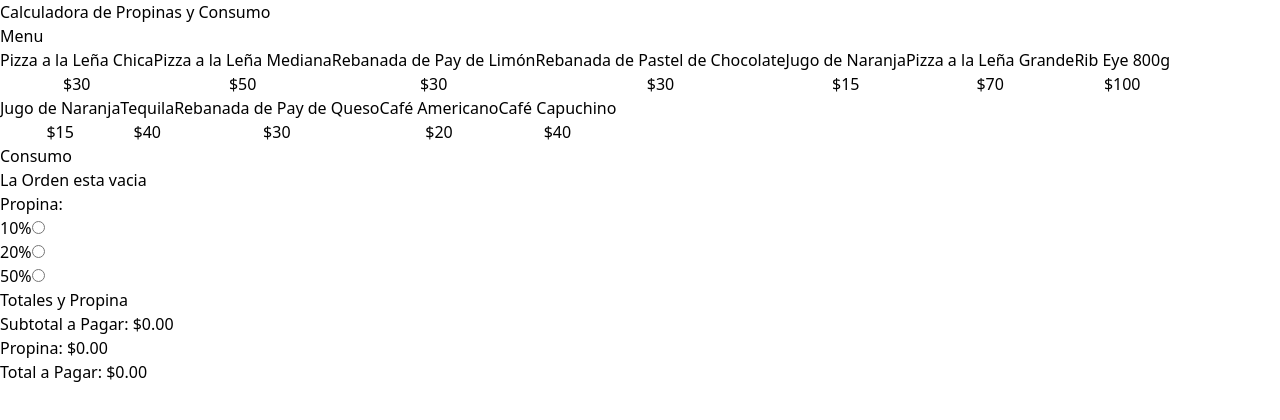
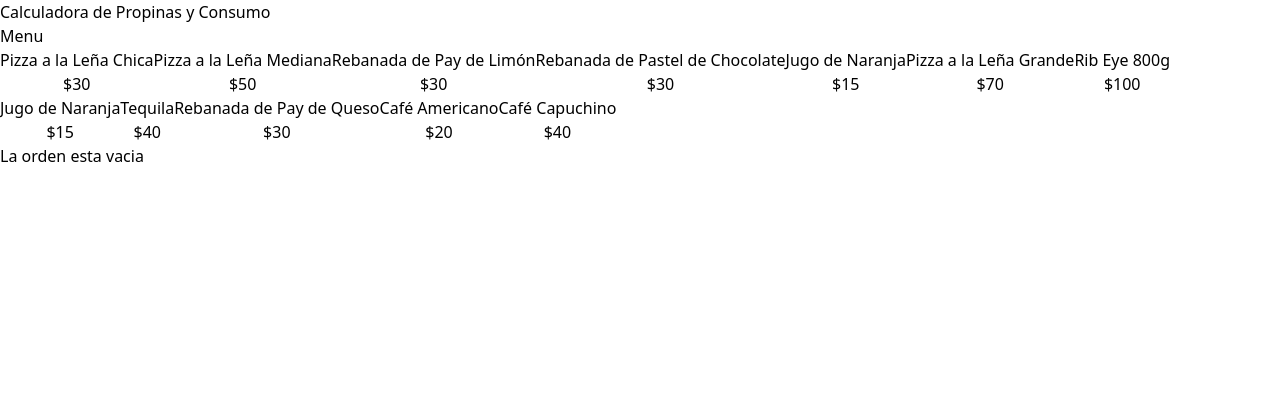
Before and after one commit to devmeps/calculadora_propinasTS, a React (Vite) app: page / in a window 1280 px wide. Shown: the top 420 px of the page. Built offline with nearby package versions, Linux system fonts and the light colour scheme.

Commit message:
boton de guardo de orden y final del proyecto

```diff
--- a/src/App.tsx
+++ b/src/App.tsx
@@ -7,7 +7,7 @@ import useOrder from "./hooks/useOrder"
 
 function App() {
 
-  const {order, addItem, removeItem, tip, setTip } = useOrder()
+  const {order, addItem, removeItem, tip, setTip, placeOrder } = useOrder()
 
   return (
     <>
@@ -32,18 +32,28 @@ function App() {
         </div>
         </div>
         <div className="border border-dashed border-slate-300 p-5 rounded-lg space-y-10">
-          <OrderContents
-          order = {order}
-          removeItem = {removeItem}
-          />
+          {order.length > 0 ? (
+            <>
+            <OrderContents
+            order = {order}
+            removeItem = {removeItem}
+            />
 
         <TipPercentageForm
         setTip = {setTip}
+        tip = {tip}
         />
 
           <OrderTotals
           order = {order}
+          tip = {tip}
+          placeOrder = {placeOrder}
           />
+          </>
+          ) : (
+            <p className="text-center">La orden esta vacia</p>
+          )}
+
 
         </div>
       </main>
--- a/src/components/OrderContents.tsx
+++ b/src/components/OrderContents.tsx
@@ -1,39 +1,35 @@
 import { formatCurrency } from '../helpers'
 import { OrderItem } from '../types'
 
-
 type OrderContentsProps = {
   order: OrderItem[],
-  removeItem: () => void
+  removeItem: (id: number) => void
 }
-
 
 export default function OrderContents({ order, removeItem }: OrderContentsProps) {
   return (
     <div>
       <h2 className="text-4xl font-black text-center">Consumo</h2>
       <div className="space-y-3 mt-10">
-        {order.length === 0 ?
-            <p className='text-center'>La Orden esta vacia</p> :
-            order.map(item => (
-                <div key = {item.id}
-                className="flex justify-between items-center border-t border-gray-200 p-y-5 last-of-type:border-b"
-                >
+
+          {order.map(item => (
+            <div key={item.id} className="flex justify-between items-center border-t border-gray-200 py-5 last-of-type:border-b">
               <div>
                 <p className="text-lg">
-                    {item.name} - {formatCurrency( item.price)}
+                  {item.name} - {formatCurrency(item.price)}
                 </p>
                 <p className="font-black">
                   Cantidad: {item.quantity} - Total: {formatCurrency(item.price * item.quantity)}
                 </p>
               </div>
               <button
-                        className="bg-red-600 text-white px-3 py-1 rounded-full h-8 w-8 " onClick={removeItem}>
+                className="bg-red-600 text-white px-3 py-1 rounded-full h-8 w-8"
+                onClick={() => removeItem(item.id)}
+              >
                 x
               </button>
             </div>
-            ))
-        }
+          ))}
       </div>
     </div>
   )
--- a/src/components/OrderTotals.tsx
+++ b/src/components/OrderTotals.tsx
@@ -1,40 +1,42 @@
-import { useMemo } from "react";
+import { useCallback} from "react";
 import { OrderItem } from "../types/";
 import { formatCurrency } from "../helpers";
 
 type OrderTotalsProps = {
-    order: OrderItem[]
+    order: OrderItem[],
+    tip : number
+    placeOrder: () => void
 }
 
 
 
-export default function OrderTotals({order}: OrderTotalsProps) {
+export default function OrderTotals({order, tip, placeOrder}: OrderTotalsProps) {
 
-    const subtotalAmount = useMemo(() => order.reduce((total, item) =>
+    const subtotalAmount = useCallback(() => order.reduce((total, item) =>
         total + (item.price * item.quantity), 0), [order])
-
-
+    const tipAmount = useCallback(() => subtotalAmount() * tip, [tip, order])
+    const totalAmount = useCallback(() => subtotalAmount() + tipAmount(), [subtotalAmount, tipAmount])
 
   return (
     <>
         <div className="space-y-3">
             <h2 className="font-black text-2xl" >Totales y Propina</h2>
             <p>Subtotal a Pagar:
-                <span className="font-bold"> {formatCurrency(subtotalAmount)}</span>
+                <span className="font-bold"> {formatCurrency(subtotalAmount())}</span>
             </p>
             <p>Propina:
-                <span className="font-bold"> $0.00</span>
+                <span className="font-bold"> {formatCurrency(tipAmount())}</span>
             </p>
             <p>Total a Pagar:
-                <span className="font-bold"> $0.00</span>
+                <span className="font-bold">{formatCurrency(totalAmount())} </span>
             </p>
-
-
 
         </div>
 
-        <button>
-
+        <button className="w-full bg-black text-white p-3 mt-10 uppercase disabled:opacity-10"
+            disabled={totalAmount() === 0}
+            onClick={placeOrder}>
+            Guardar Orden
         </button>
 
     </>
--- a/src/components/TipPercentageForm.tsx
+++ b/src/components/TipPercentageForm.tsx
@@ -20,20 +20,22 @@ const tipOptions = [
 
   type TipPercentageFormProps = {
     setTip: Dispatch<SetStateAction<number>>
+    tip: number
   }
 
-export default function TipPercentageForm({ setTip }: TipPercentageFormProps) {
+export default function TipPercentageForm({ setTip, tip }: TipPercentageFormProps) {
   return (
     <div>
         <h3 className = "font-black text-2xl">Propina: </h3>
         <form>
-            {tipOptions.map(tip => (
-                <div key={tip.id}>
-                    <label htmlFor={tip.id}>{tip.label}</label>
+            {tipOptions.map(tipOptions => (
+                <div key={tipOptions.id}>
+                    <label htmlFor={tipOptions.id}>{tipOptions.label}</label>
                     <input type="radio"
-                    id={tip.id} name="tip"
+                    id={tipOptions.id} name="tip"
                     onChange={ e => setTip(+e.target.value)}
-                    value={tip.value} />
+                    value={tipOptions.value}
+                    checked={tipOptions.value=== tip} />
 
                 </div>
             ))}
--- a/src/hooks/useOrder.ts
+++ b/src/hooks/useOrder.ts
@@ -24,11 +24,17 @@ export default function useOrder() {
 
     }
 
+    const placeOrder = () => {
+        setOrder([])
+        setTip(0)
+    }
+
     return {
         order,
         tip,
         setTip,
         addItem,
-        removeItem
+        removeItem,
+        placeOrder
     }
 }
```
Lines whose indentation alone changed are shown as unchanged.
